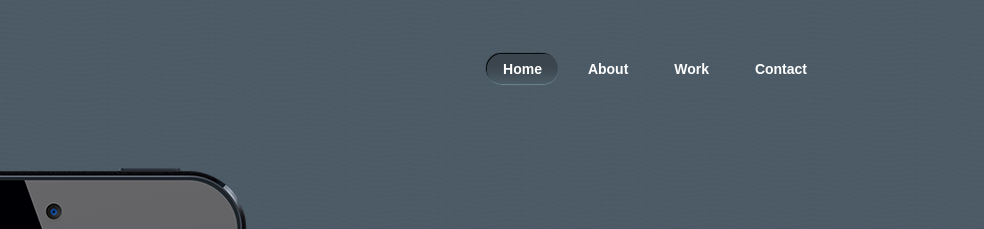
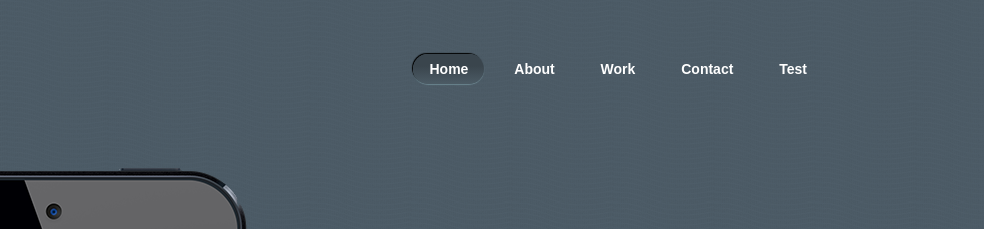
Before and after one commit to YJL-Dev/apptastico, a plain HTML site: page apptastico/index.html in a window 1280 px wide. Shown: the top 229 px of the page, 296-1280 px from the left. Drawn offline with nearby package versions, Linux system fonts and the light colour scheme; a web font is replaced by a local one.

Commit message:
index.html changed
in the menu i added a new item

```diff
--- a/apptastico/index.html
+++ b/apptastico/index.html
@@ -1,3 +1,4 @@
+
 <!doctype html>
 <html class="no-js" lang="">
     <head>
@@ -29,6 +30,7 @@
                     <li><a href="">About</a></li>
                     <li><a href="">Work</a></li>
                     <li><a href="">Contact</a></li>
+                    <li><a href="">Test</a></li>
                 </ul>
             </header>
                 <section class="banner">
```
